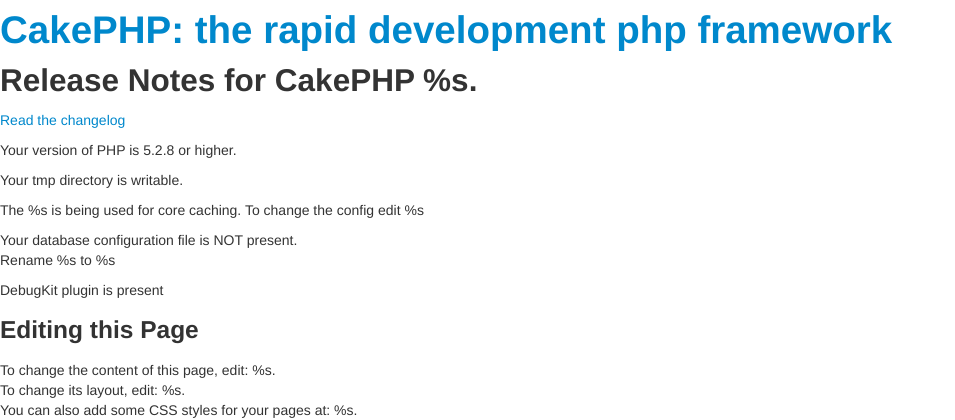
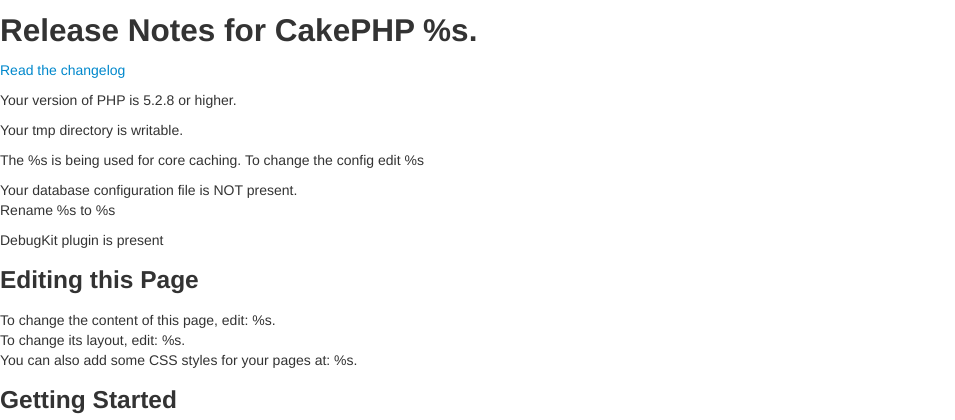
Before and after one commit to genval/aci570-cat2, a CakePHP app: the page made by app/View/Pages/home.ctp in a window 1280 px wide. Shown: the top 420 px of the page, without its empty margins (0-955 px from the left). Run offline with PHP 8.4 and a stand-in for CakePHP, Linux system fonts and the light colour scheme; the template is opened without the code that fills it, so the values that code supplies are empty; some libraries are stand-ins or nearby versions.

Commit message:
layout login corregido

```diff
--- a/app/View/Layouts/default.ctp
+++ b/app/View/Layouts/default.ctp
@@ -1,3 +1,5 @@
+
+
 <?php
 /**
  *
@@ -41,8 +43,7 @@
 <body>
 	<div id="container">
 		<div id="header">
-			<h1><?php echo $this->Html->link($cakeDescription, 'http://cakephp.org'); ?></h1>
-		</div>
+					</div>
 		<div id="content">
 
 			<?php echo $this->Session->flash(); ?>
```
